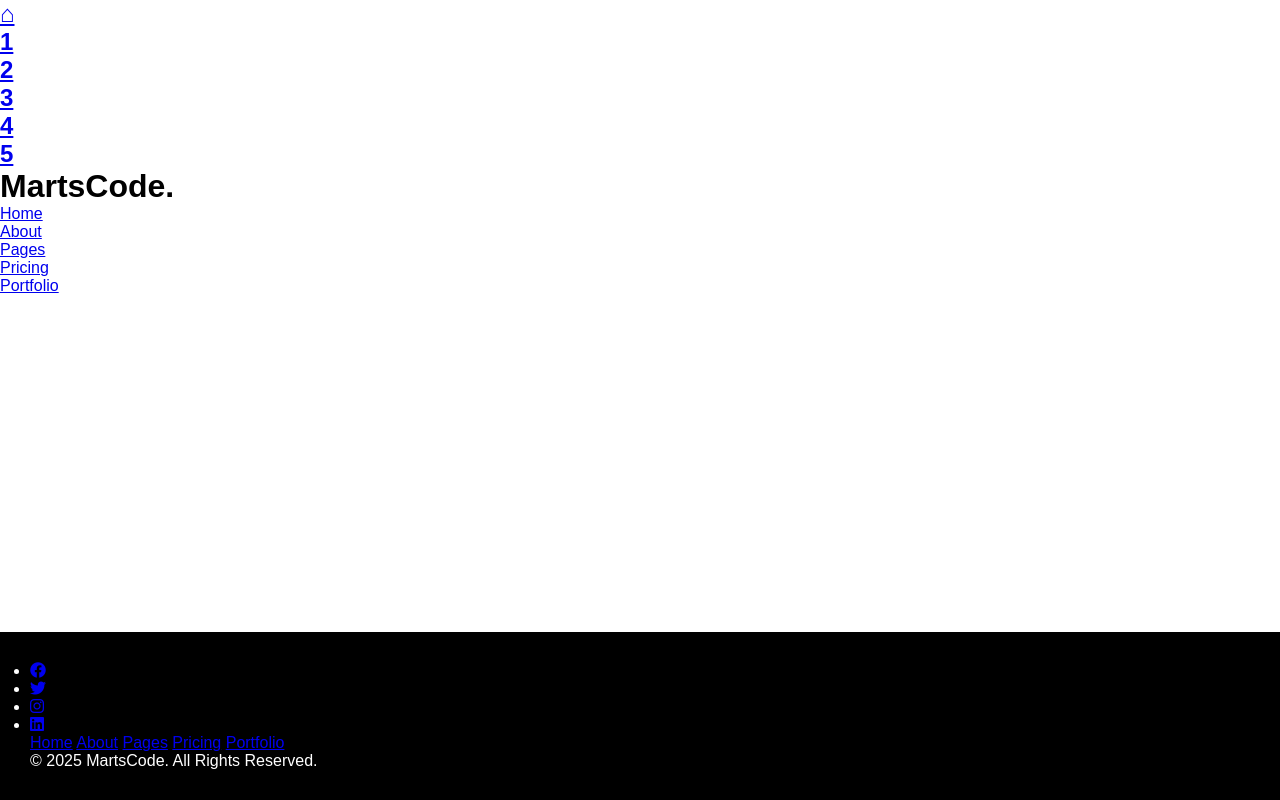
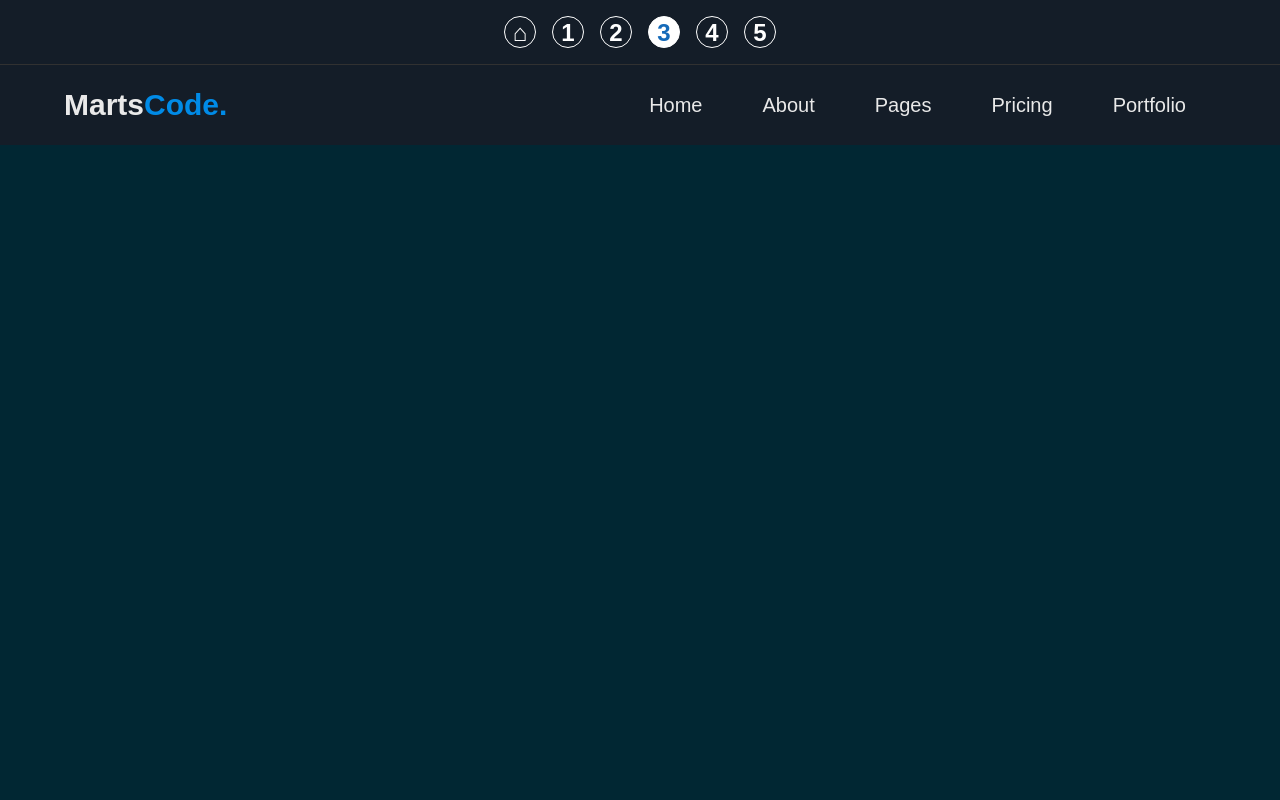
Before and after one commit to martinjames-18/WD-Seatwork-1, a plain HTML site: page pages/page3/index.html in a window 1280 px wide. Shown: the top 800 px of the page. Drawn offline with Linux system fonts and the light colour scheme.

Commit message:
feat, styling

```diff
--- a/pages/page3/assets/css/style.css
+++ b/pages/page3/assets/css/style.css
@@ -1,43 +1,195 @@
-*{
-    padding: 0;
-    margin: 0;
-    box-sizing: border-box;
-    font-family: Arial, Helvetica, sans-serif;
+:root {
+  --color-primary: #008be7;
+  --color-white: #e9e9e9;
+  --color-black: #141d28;
+  --color-black-1: #212b38;
 }
 
-header,footer{
-    background-color: #000;
-    color: #fff;
-    width: 100%
+* {
+  margin: 0;
+  padding: 0;
+  box-sizing: border-box;
 }
 
-footer{
-    position: absolute;
-    bottom: 0;
-    text-align: 22px;
-    padding: 30px;
+body {
+  font-family: sans-serif;
 }
 
-header h2{
-    font-size: 30px;
+.menu__bar {
+  background-color: var(--color-black);
+  height: 80px;
+  width: 100%;
+  display: flex;
+  align-items: center;
+  justify-content: space-between;
+  padding: 0 5%;
 }
 
-header{
-    display: flex;
-    align-items: center;
-    justify-content: space-around;
-    padding: 20px 0;
+.logo {
+  color: var(--color-white);
+  font-size: 30px;
 }
 
-nav ul li{
-    list-style: none;
-    display: inline-block;
+.logo span {
+  color: var(--color-primary);
 }
 
-nav ul li{
+.menu__bar ul {
+  list-style: none;
+  display: flex;
+}
+
+.menu__bar ul li {
+  padding: 10px 30px;
+  position: relative;
+}
+
+.menu__bar ul li a {
+  color: var(--color-white);
+  text-decoration: none;
+  font-size: 20px;
+  transition: all 0.3s;
+}
+
+.menu__bar ul li a:hover {
+  color: var(--color-primary);
+}
+
+.dropdown__menu {
+  display: none;
+}
+
+.menu__bar ul li:hover.dropdown__menu {
+  display: block;
+  position: absolute;
+  left: 0;
+  top: 100%;
+  background-color: var(--color-black);
+}
+
+.menu__bar ul li:hover .dropdown__menu ul {
+  display: block;
+  margin: 10px;
+}
+
+.menu__bar ul li:hover .dropdown__menu ul li {
+  width: 150px;
+  padding: 10px;
+}
+
+.fas {
+  float: right;
+  margin-left: 10px;
+  padding-top: 3px;
+}
+
+.dropdown__menu-1 {
+  display: none;
+}
+
+.dropdown__menu ul li:hover .dropdown__menu-1 {
+  display: block;
+  position: absolute;
+  top: 0;
+  left: 150px;
+  background-color: var(--color-black);
+}
+
+.hero {
+  height: calc(100vh -80px);
+}
+
+footer {
+  background: #12353d;
+  text-align: center;
+  text-transform: uppercase;
+}
+
+.footer-icons {
+  list-style: none;
+  padding: 2rem;
+  display: flex;
+  justify-content: center;
+}
+
+.footer-icons a {
+  background: #156ab9;
+  color: #012733;
+  padding: 15px;
+  border-radius: 50%;
+  display: inline-flex;
+  justify-content: center;
+  align-items: center;
+  font-size: 22px;
+  margin: 0 10px;
+  transition: all 0.3s ease;
+  text-decoration: none;
+}
+
+.footer-icons a:hover {
+  color: #fff;
+  background-color: #0ea1c6;
+}
+
+.footer-menu a {
+  color: #fff;
+  margin: 0 12px;
+  font-size: 14px;
+  transition: color 0.3s ease;
+}
+
+.footer-menu a:hover {
+  color: #1a4a59;
+}
+
+.footer-copyright {
+  background-color: #156ab9;
+  color: #fff;
+  padding: 15px;
+  margin-top: 30px;
+  font-size: 13px;
+}
+
+.footer-copyright p {
+  margin: 0;
+}
+
+section {
+  height: 100svh;
+  background-color: #012733;
+}
+
+.traversal {
+  padding: 1rem;
+  display: flex;
+  justify-content: center;
+  gap: 1rem;
+  background-color: var(--color-black);
+  border-bottom: 1px solid rgb(49, 49, 49);
+
+  .active {
+    background-color: white;
+    color: #156ab9;
+  }
+
+  a {
     text-decoration: none;
-    color: #fff;
-    font-size: 18px;
-    padding: 0 15px;
-    text-transform: capitalize;
+  }
+
+  h2 {
+    border: 1px solid rgb(255, 255, 255);
+    width: 2rem;
+    height: 2rem;
+    line-height: 2rem;
+    text-align: center;
+    border-radius: 50%;
+    color: white;
+    transition: 0.2s ease-out;
+    cursor: pointer;
+
+    &:hover {
+      background-color: white;
+      color: #156ab9;
+    }
+  }
 }
```
